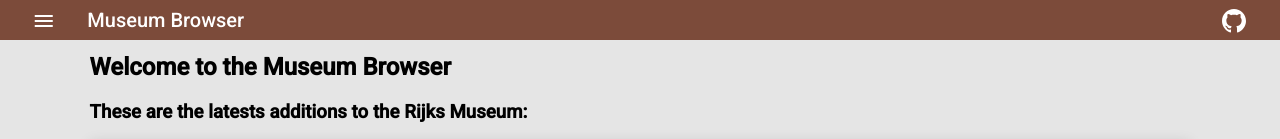
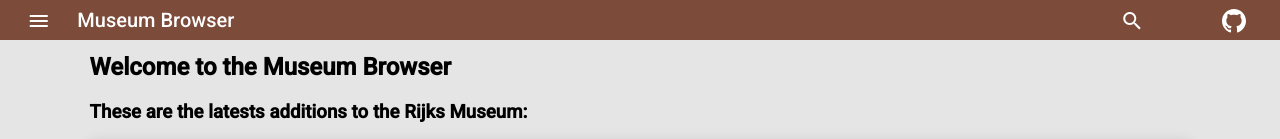
Before and after one commit to victorh18/museum-browser, an Angular app: page /home in a window 1280 px wide. Shown: the top 139 px of the page. Built offline with nearby package versions, Linux system fonts and the light colour scheme; no server answers.

Commit message:
add: search modal component trigger

```diff
--- a/src/app/presentation/components/navbar/navbar.component.html
+++ b/src/app/presentation/components/navbar/navbar.component.html
@@ -6,6 +6,13 @@
     </div>
     <span (click)="redirectToHome()" [style.cursor]="router.url === '/home' ? '' : 'pointer' ">Museum Browser</span>
     <span class="example-spacer"></span>
+
+    <div class="menu-icon">
+        <button mat-icon-button aria-label="Example icon-button with menu icon">
+            <mat-icon class="color: white">search</mat-icon>
+        </button>
+    </div>
+    <span style="flex: 0.05 0.1 auto;"></span>
     <a href="https://github.com/victorh18/museum-browser" >
         <button mat-icon-button class="example-icon" aria-label="Example icon-button with share icon" style="margin-right: 10px">
             <mat-icon svgIcon="github"></mat-icon>
```
